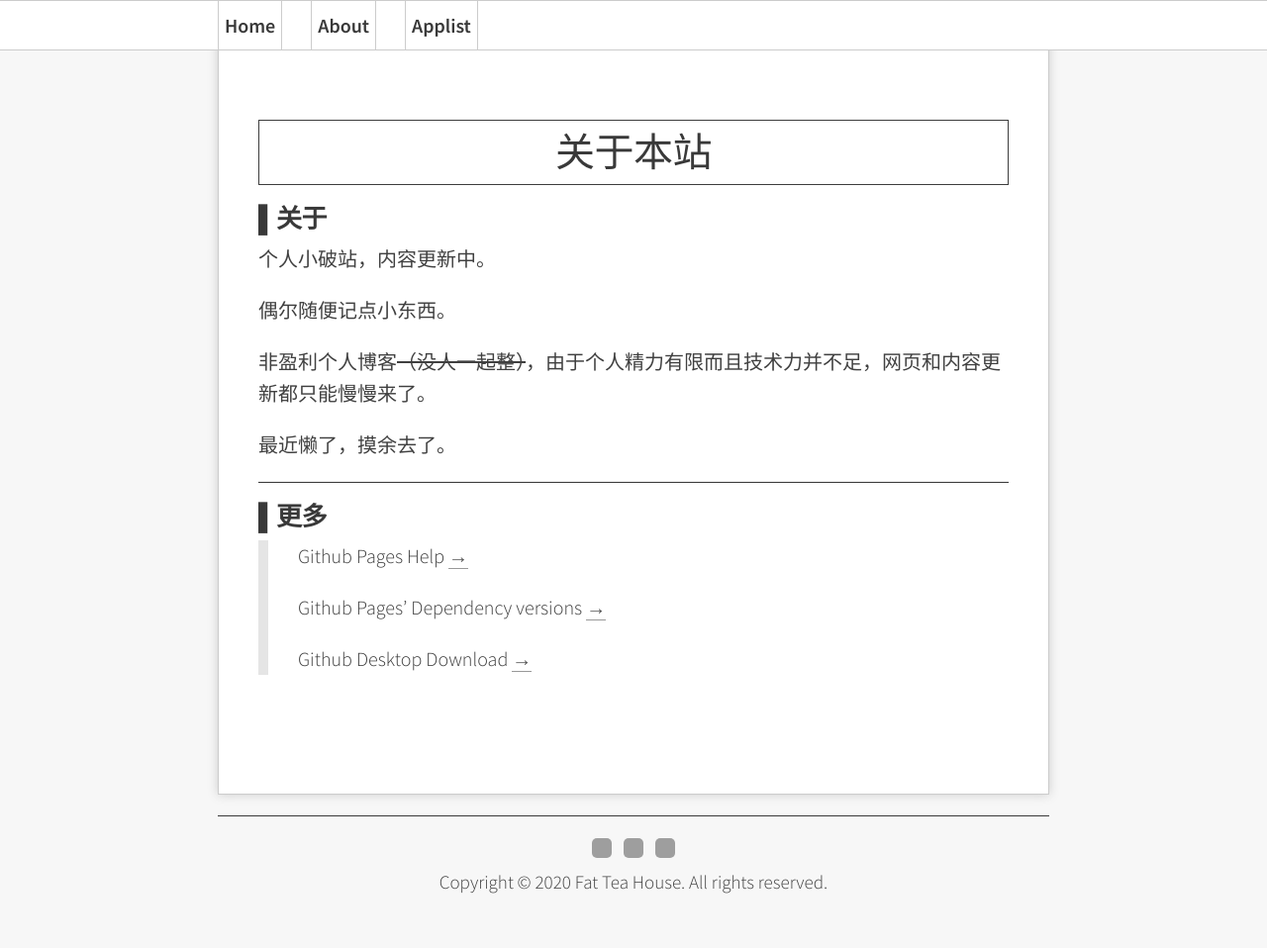
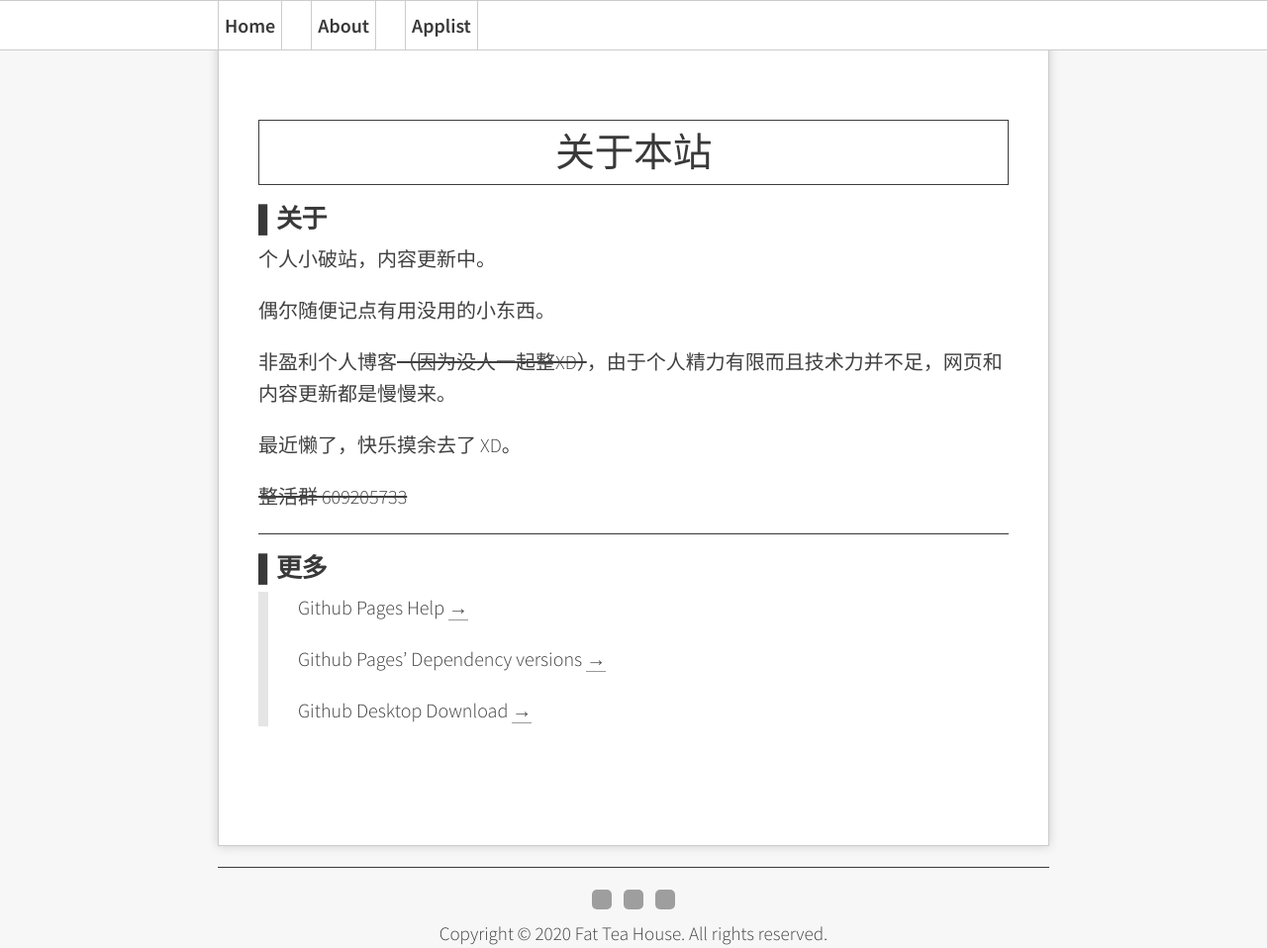
Before and after one commit to Melody-of-Oblivion/Melody-of-Oblivion.github.io, a Jekyll site: the page built from pages/about.md, in a window 1280 px wide and 958 px high. Shown: the whole window at 99% size. Built offline with Jekyll 4.4.1, drawn with Linux system fonts in a browser that asks for light colours; grey boxes are pictures that could not be loaded.

Commit message:
Update about.md

```diff
--- a/pages/about.md
+++ b/pages/about.md
@@ -7,11 +7,13 @@ permalink: /about/
 
 个人小破站，内容更新中。
 
-偶尔随便记点小东西。
+偶尔随便记点有用没用的小东西。
 
-非盈利个人博客~~（没人一起整）~~，由于个人精力有限而且技术力并不足，网页和内容更新都只能慢慢来了。
+非盈利个人博客~~（因为没人一起整XD）~~，由于个人精力有限而且技术力并不足，网页和内容更新都是慢慢来。
 
-最近懒了，摸余去了。
+最近懒了，快乐摸余去了 XD。
+
+~~整活群 609205733~~
 
 ---
 
```
